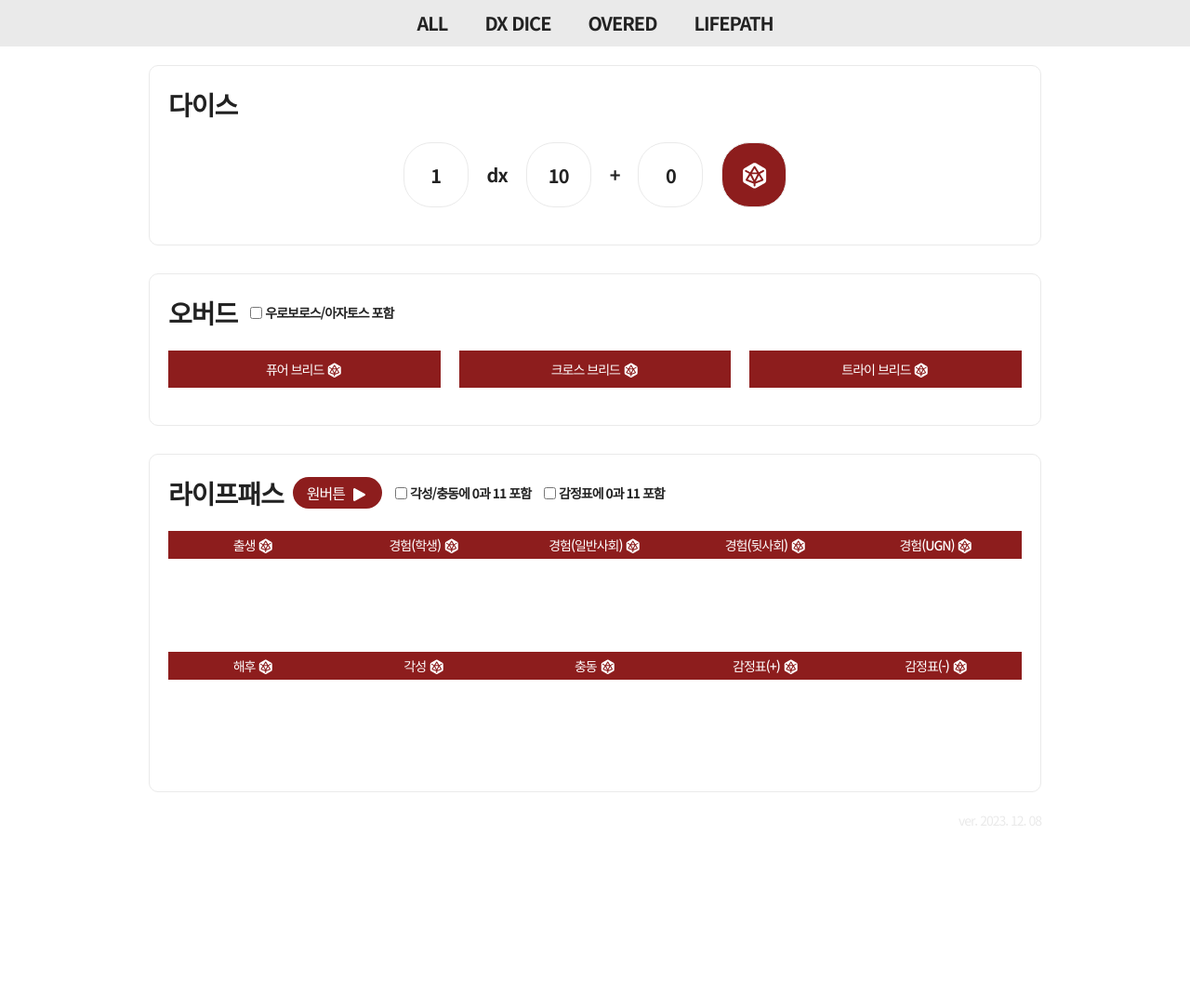
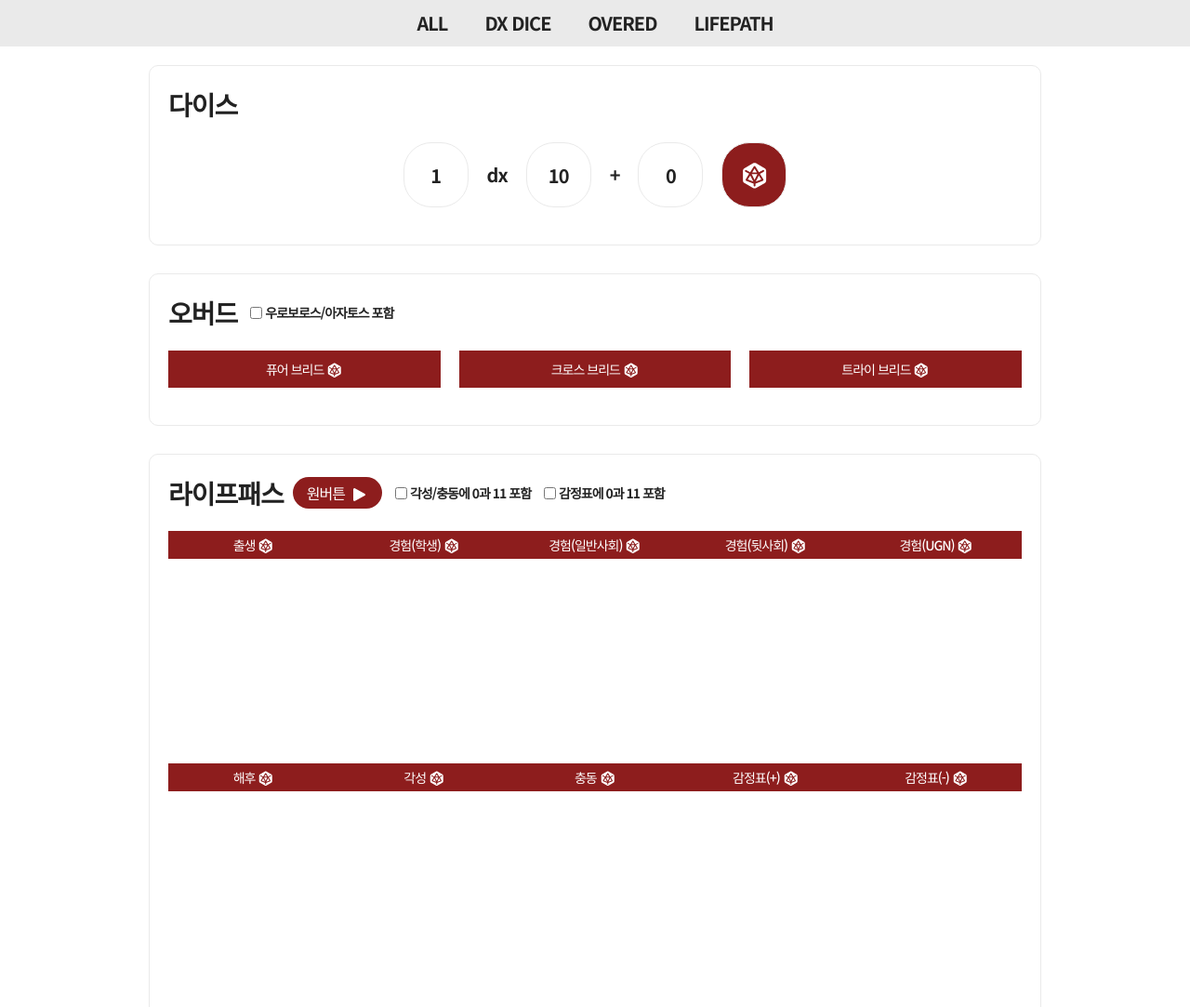
Before and after one commit to seeoya/dx3rd, a plain HTML site: page index.html in a window 1280 px wide. Shown: the top 1083 px of the page at 93% size. Before the commit the page ends 933 px from the top, so only its background shows below. Drawn offline with Linux system fonts and the light colour scheme.

Commit message:
스타일 일부 수정

```diff
--- a/style.css
+++ b/style.css
@@ -276,6 +276,9 @@ header .nav .link:hover {
     flex-direction: column;
     justify-content: start;
     align-items: center;
+    height: 220px;
+    font-size: 1.3rem;
+    line-height: 1.7;
 }
 
 #dx_lifepath .lifepath-log > div {
```
